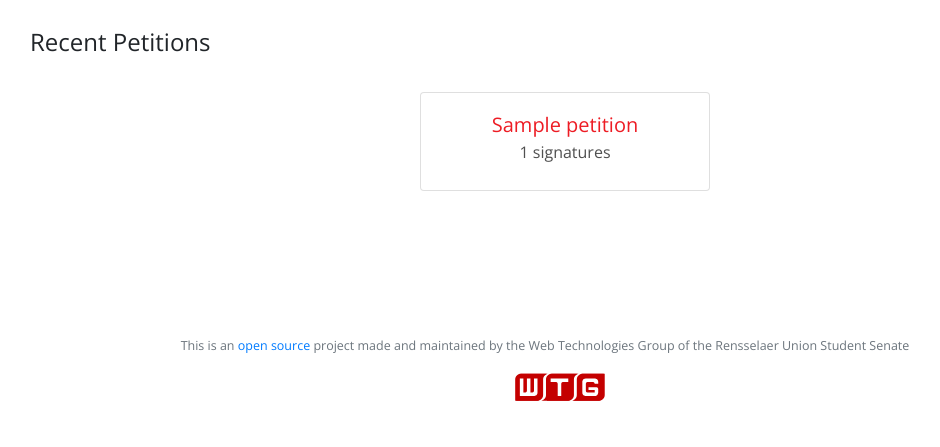
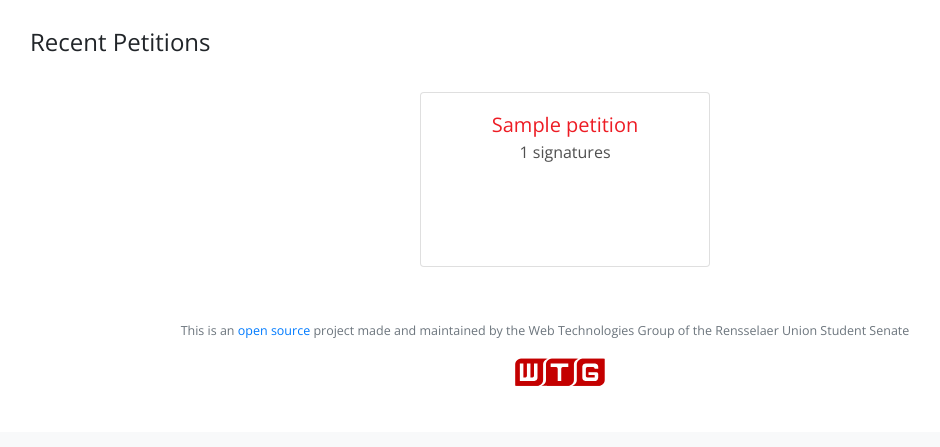
Before and after one commit to wtg/petitions-rewrite, a Django app: page / in a window 1280 px wide. Shown: the part 460-907 px from the top of the page, without its empty margins (95-1035 px from the left). After the commit the page ends 846 px from the top, so only its background shows below. Run offline with Django 3.2, Linux system fonts and the light colour scheme; tables that the repository leaves empty hold one stand-in row (values such as "Sample post"); some libraries are stand-ins or nearby versions; some web fonts are replaced.

Commit message:
Add min height for petition cards

```diff
--- a/index/static/petition/style.css
+++ b/index/static/petition/style.css
@@ -10,8 +10,6 @@
 .navbar {
     background-color: #ebebeb;
     width: 100%;
-    /* padding: 0; */
-    /* box-shadow: 2px; */
 }
 
 .nav-link {
@@ -21,7 +19,6 @@
 .wtg-logo {
     height: 30px;
     margin-left: 30px;
-    /* margin-bottom: 30px; */
 }
 
 .petitions-logo {
@@ -64,18 +61,11 @@
     color: #505050;
 }
 
-.link {
+.link, .link:hover {
     color: gray;
-    /* max-width: 50%; */
-}
-
-.link:hover {
-    color: gray;
-    /* max-width: 50%; */
 }
 
 .footer {
-    /* background-color: #ebebeb; */
     width: 100%;
     height: 60px;
     bottom: 0;
@@ -90,16 +80,16 @@
     flex-flow: row wrap;
     justify-content: space-around;
     list-style-type: none;
+    /* height: 300px; */
 }
 
 .flex-item {
     padding: 5px;
     width: 300px;
-    height: 200px;
     margin-top: 10px;
+    text-align: center;
+}
 
-    /* line-height: 150px; */
-    /* font-weight: bold;
-    font-size: 3em; */
-    text-align: center;
-  }
+.card {
+    min-height: 175px;
+}
```
